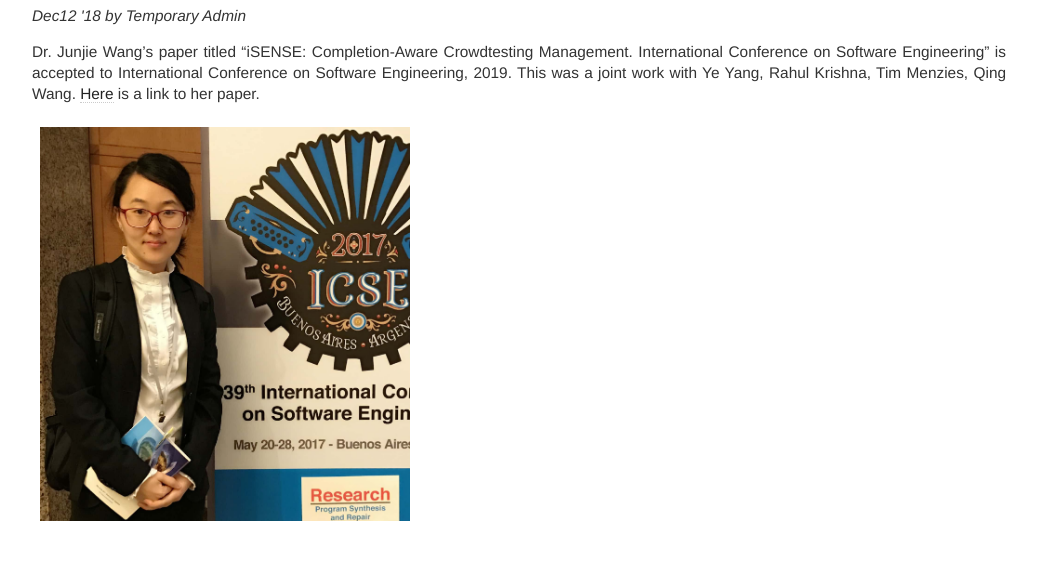
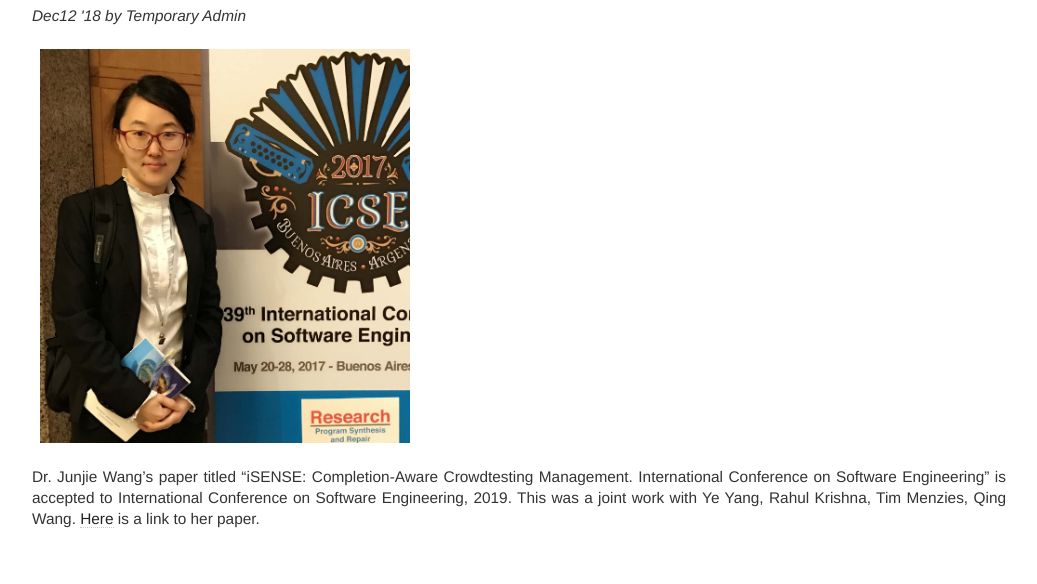
Before and after one commit to ai-se/ai-se.github.io, a Jekyll site: the page built from news/_posts/2018-12-12-iSENSE.md, in a window 1280 px wide. Shown: the part 946-1530 px from the top of the page, without its empty margins (126-1163 px from the left). Built offline with Jekyll 4.4.1, drawn with Linux system fonts in a browser that asks for light colours.

Commit message:
Update 2018-12-12-iSENSE.md

```diff
--- a/news/_posts/2018-12-12-iSENSE.md
+++ b/news/_posts/2018-12-12-iSENSE.md
@@ -4,9 +4,8 @@ title: Dr. Junjie Wang's paper accepted to ICSE 2019
 author: Temporary Admin
 excerpt: Accepted Paper
 ---
+<img src="/img/wang.jpg" alt="Dr Wangs's icse" height="400">
 
 Dr. Junjie Wang's paper titled "iSENSE: Completion-Aware Crowdtesting Management. International Conference on Software Engineering" is accepted to International Conference on Software Engineering, 2019.
 This was a joint work with Ye Yang, Rahul Krishna, Tim Menzies, Qing Wang.
 [Here](https://arxiv.org/pdf/1805.02744.pdf) is a link to her paper.
-
-<img src="/img/wang.jpg" alt="Dr Wangs's icse" height="400">
```
